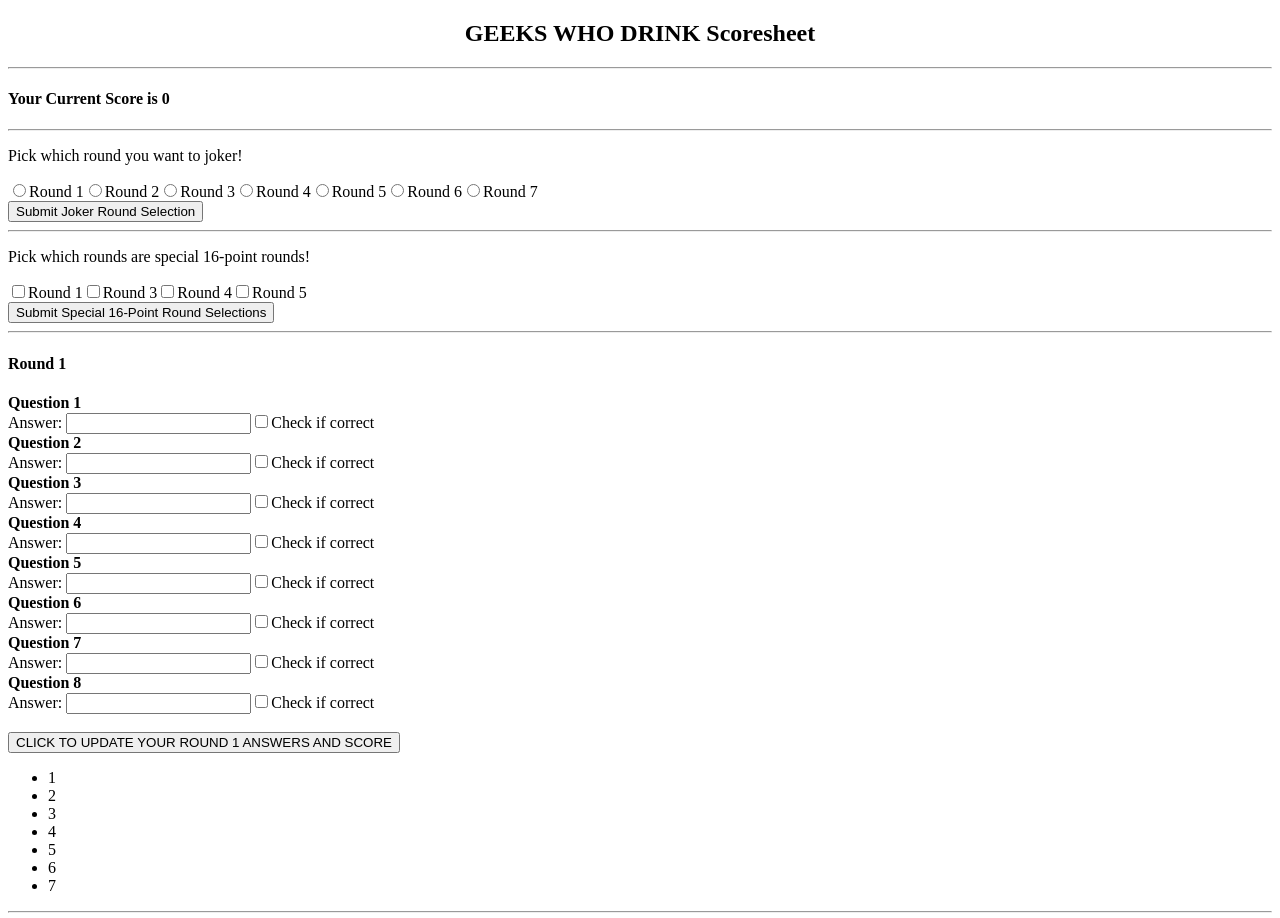
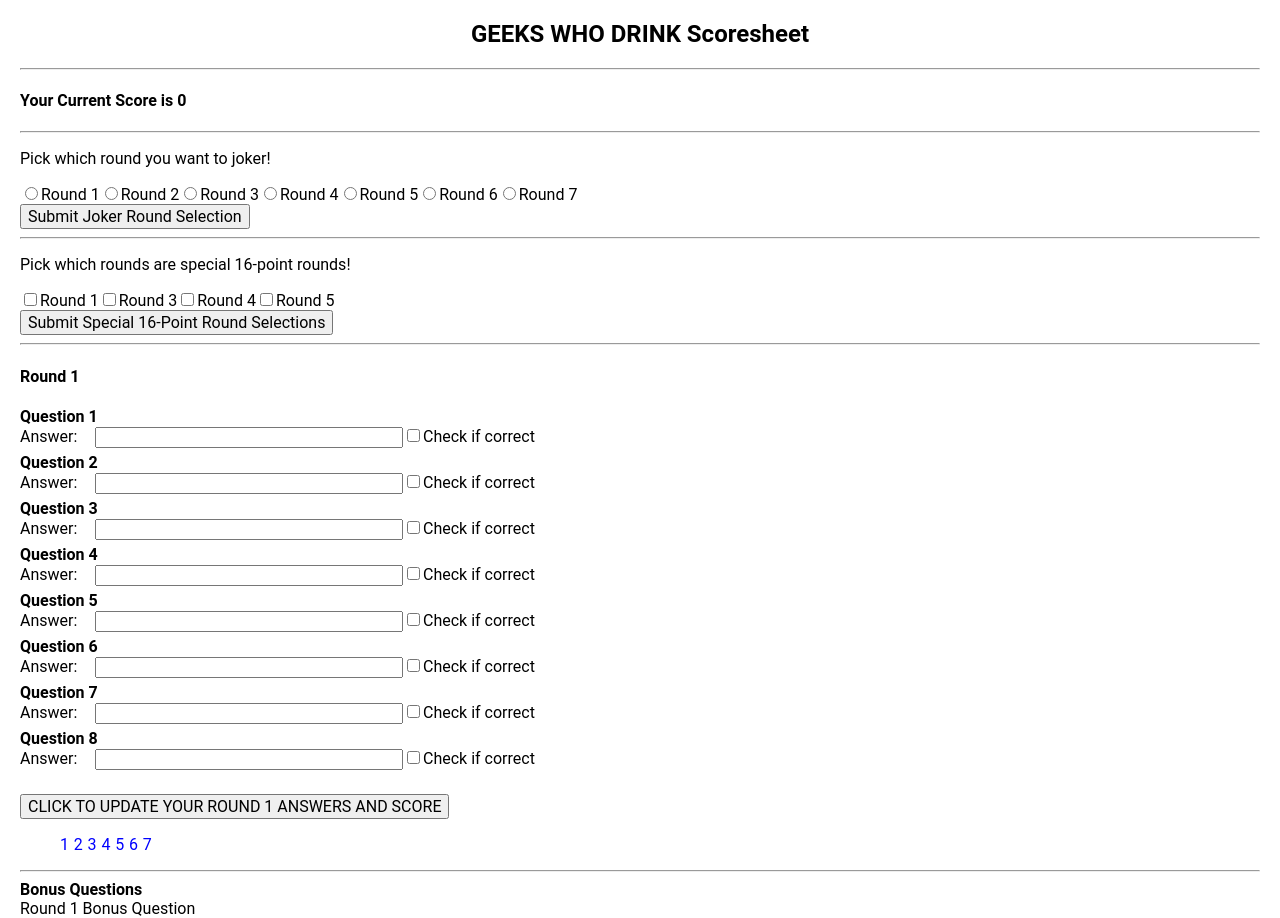
Before and after one commit to TomGower/gwd-scoresheet, a React app: page / in a window 1280 px wide. Shown: the top 918 px of the page. Built offline with nearby package versions, Linux system fonts and the light colour scheme; the HTML template or start-up script is replaced by a standard one.

Commit message:
Refactored existing styling to styled-components

```diff
--- a/src/components/App.js
+++ b/src/components/App.js
@@ -2,6 +2,7 @@
 /* eslint-disable jsx-a11y/click-events-have-key-events */
 import React from 'react';
 
+import styled from 'styled-components';
 import Joker from './Joker';
 import SpecialRound from './SpecialRound';
 import NormalRound from './NormalRound';
@@ -14,6 +15,7 @@
 import handleClick from '../functions/handleClick';
 import pickJoker from '../functions/pickJoker';
 import updateScore from '../functions/updateScore';
+import GlobalStyle from './GlobalStyles';
 
 class App extends React.Component {
   constructor() {
@@ -150,8 +152,8 @@
     }
 
     return (
-      <div>
-        <h2 align="center">GEEKS WHO DRINK Scoresheet</h2>
+      <Wrapper>
+        <Header>GEEKS WHO DRINK Scoresheet</Header>
         <hr />
         <h4>
           {`Your Current Score is ${score}`}
@@ -162,14 +164,36 @@
         <SpecialRound checkSpecialRound={this.checkSpecialRound} />
         <hr />
         {currentRound}
-        <ul id="page-numbers">
+        <PageNumbers>
           {renderPageNumbers}
-        </ul>
+        </PageNumbers>
         <hr />
         <BonusQuestions />
-      </div>
+        <GlobalStyle />
+      </Wrapper>
     );
   }
 }
 
+const Wrapper = styled.div`
+  margin-left: 20px;
+  margin-right: 20px;
+`;
+
+const Header = styled.h2`
+  text-align: center;
+`;
+
+const PageNumbers = styled.ul`
+  list-style: none;
+  display: flex;
+
+  & > li {
+    margin-right: 0.3em;
+    color: blue;
+    user-select: none;
+    cursor: pointer;
+  }
+`;
+
 export default App;
--- /dev/null
+++ b/src/components/GlobalStyles.js
@@ -0,0 +1,11 @@
+const { createGlobalStyle } = require('styled-components');
+
+const GlobalStyle = createGlobalStyle`
+  html, body, button {
+    margin: 0;
+    font-family: 'Roboto', Arial, sans-serif;
+    font-size: 1em;
+  }
+`;
+
+export default GlobalStyle;
--- a/src/components/MusicQuestion.js
+++ b/src/components/MusicQuestion.js
@@ -1,5 +1,6 @@
 import React from 'react';
 import PropTypes from 'prop-types';
+import styled from 'styled-components';
 
 const MusicQuestion = ({
   titleColor, artistColor, titleAnswer, artistAnswer, titleChecked, artistChecked, number, round,
@@ -9,17 +10,17 @@
       {`Question ${number}`}
     </strong>
     <br />
-    <span style={{ color: titleColor }}>Title</span>
+    <AnswerName style={{ color: titleColor }}>Title</AnswerName>
     {': '}
-    <input className="answer" id={`round${round}answer q${number}a`} defaultValue={titleAnswer} />
+    <Answer id={`round${round}answer q${number}a`} defaultValue={titleAnswer} />
     <label htmlFor={`question${number}`}>
       <input type="checkbox" id={`round${round} question${number}`} defaultChecked={!!titleChecked} />
       Check if correct
     </label>
     <br />
-    <span style={{ color: artistColor }}>Artist</span>
+    <AnswerName style={{ color: artistColor }}>Artist</AnswerName>
     {': '}
-    <input className="answer" id={`round${round}answer q${number}b`} defaultValue={artistAnswer} />
+    <Answer id={`round${round}answer q${number}b`} defaultValue={artistAnswer} />
     <label htmlFor={`question${number}`}>
       <input type="checkbox" id={`round${round} question${number}`} defaultChecked={!!artistChecked} />
       Check if correct
@@ -27,6 +28,16 @@
     <br />
   </div>
 );
+
+const AnswerName = styled.span`
+  display: inline-block;
+  width: 75px;
+`;
+
+const Answer = styled.input`
+  width: 300px;
+  margin-bottom: 5px;
+`;
 
 export default MusicQuestion;
 
--- a/src/components/Question.js
+++ b/src/components/Question.js
@@ -1,5 +1,6 @@
 import React from 'react';
 import PropTypes from 'prop-types';
+import styled from 'styled-components';
 
 const Question = ({
   thisColor, round, answer, number, checked = false,
@@ -7,8 +8,8 @@
   <div>
     <strong>{`Question ${number}`}</strong>
     <br />
-    <span style={{ color: thisColor }}>{'Answer: '}</span>
-    <input className="answer" id={`round${round}answer q${number}`} defaultValue={answer} />
+    <AnswerName style={{ color: thisColor }}>{'Answer: '}</AnswerName>
+    <Answer id={`round${round}answer q${number}`} defaultValue={answer} />
     <label htmlFor={`question${number}`}>
       <input type="checkbox" id={`round${round} question${number}`} defaultChecked={!!checked} />
       Check if correct
@@ -16,6 +17,16 @@
     <br />
   </div>
 );
+
+const Answer = styled.input`
+  width: 300px;
+  margin-bottom: 5px;
+`;
+
+const AnswerName = styled.span`
+  display: inline-block;
+  width: 75px;
+`;
 
 export default Question;
 
--- a/src/components/RandomRound.js
+++ b/src/components/RandomRound.js
@@ -1,5 +1,6 @@
 import React from 'react';
 import PropTypes from 'prop-types';
+import styled from 'styled-components';
 import Question from './Question';
 import TwoPartQuestion from './TwoPartQuestion';
 
@@ -41,8 +42,8 @@
       />
       <strong>Sheer Quotient</strong>
       <br />
-      <span style={{ color: colors[3] }}>{'Answer: '}</span>
-      <input className="answer" id={`round${info.round}answer q3`} defaultValue={info.answers[3]} />
+      <AnswerName style={{ color: colors[3] }}>{'Answer: '}</AnswerName>
+      <Answer id={`round${info.round}answer q3`} defaultValue={info.answers[3]} />
       <label htmlFor="question3">
         <input type="checkbox" id={`round${info.round} question3`} defaultChecked={!!(colors[3] === 'green' ? 'checked' : false)} />
         Check if correct
@@ -50,22 +51,22 @@
       <br />
       <strong>Question 4</strong>
       <br />
-      <span style={{ color: colors[4] }}>{'Answer A: '}</span>
-      <input className="answer" id={`round${info.round}answer q4a`} defaultValue={info.answers[4]} />
+      <AnswerName style={{ color: colors[4] }}>{'Answer A: '}</AnswerName>
+      <Answer id={`round${info.round}answer q4a`} defaultValue={info.answers[4]} />
       <label htmlFor="question4a">
         <input type="checkbox" id={`round${info.round} question4a`} defaultChecked={!!(colors[4] === 'green' ? 'checked' : false)} />
         Check if correct
       </label>
       <br />
-      <span style={{ color: colors[5] }}>{'Answer B: '}</span>
-      <input className="answer" id={`round${info.round}answer q4b`} defaultValue={info.answers[5]} />
+      <AnswerName style={{ color: colors[5] }}>{'Answer B: '}</AnswerName>
+      <Answer id={`round${info.round}answer q4b`} defaultValue={info.answers[5]} />
       <label htmlFor="question4b">
         <input type="checkbox" id={`round${info.round} question4b`} defaultChecked={!!(colors[5] === 'green' ? 'checked' : false)} />
         Check if correct
       </label>
       <br />
-      <span style={{ color: colors[6] }}>{'Answer C: '}</span>
-      <input className="answer" id={`round${info.round}answer q4c`} defaultValue={info.answers[6]} />
+      <AnswerName style={{ color: colors[6] }}>{'Answer C: '}</AnswerName>
+      <Answer id={`round${info.round}answer q4c`} defaultValue={info.answers[6]} />
       <label htmlFor="question4c">
         <input type="checkbox" id={`round${info.round} question4c`} defaultChecked={!!(colors[6] === 'green' ? 'checked' : false)} />
         Check if correct
@@ -80,22 +81,22 @@
       />
       <strong>Question 6</strong>
       <br />
-      <span style={{ color: colors[8] }}>{'Answer A: '}</span>
-      <input className="answer" id={`round${info.round}answer q6a`} defaultValue={info.answers[8]} />
+      <AnswerName style={{ color: colors[8] }}>{'Answer A: '}</AnswerName>
+      <Answer id={`round${info.round}answer q6a`} defaultValue={info.answers[8]} />
       <label htmlFor="question6a">
         <input type="checkbox" id={`round${info.round} question6a`} defaultChecked={!!(colors[8] === 'green' ? 'checked' : false)} />
         Check if correct
       </label>
       <br />
-      <span style={{ color: colors[9] }}>{'Answer B: '}</span>
-      <input className="answer" id={`round${info.round}answer q6b`} defaultValue={info.answers[9]} />
+      <AnswerName style={{ color: colors[9] }}>{'Answer B: '}</AnswerName>
+      <Answer id={`round${info.round}answer q6b`} defaultValue={info.answers[9]} />
       <label htmlFor="question6b">
         <input type="checkbox" id={`round${info.round} question6b`} defaultChecked={!!(colors[9] === 'green' ? 'checked' : false)} />
         Check if correct
       </label>
       <br />
-      <span style={{ color: colors[10] }}>{'Answer C: '}</span>
-      <input className="answer" id={`round${info.round}answer q6c`} defaultValue={info.answers[10]} />
+      <AnswerName style={{ color: colors[10] }}>{'Answer C: '}</AnswerName>
+      <Answer id={`round${info.round}answer q6c`} defaultValue={info.answers[10]} />
       <label htmlFor="question6c">
         <input type="checkbox" id={`round${info.round} question6c`} defaultChecked={!!(colors[10] === 'green' ? 'checked' : false)} />
         Check if correct
@@ -110,29 +111,29 @@
       />
       <strong>Question 8</strong>
       <br />
-      <span style={{ color: colors[12] }}>{'Answer A: '}</span>
-      <input className="answer" id={`round${info.round}answer q8a`} defaultValue={info.answers[12]} />
+      <AnswerName style={{ color: colors[12] }}>{'Answer A: '}</AnswerName>
+      <Answer id={`round${info.round}answer q8a`} defaultValue={info.answers[12]} />
       <label htmlFor="question8a">
         <input type="checkbox" id={`round${info.round} question8a`} defaultChecked={!!(colors[12] === 'green' ? 'checked' : false)} />
         Check if correct
       </label>
       <br />
-      <span style={{ color: colors[13] }}>{'Answer B: '}</span>
-      <input className="answer" id={`round${info.round}answer q8b`} defaultValue={info.answers[13]} />
+      <AnswerName style={{ color: colors[13] }}>{'Answer B: '}</AnswerName>
+      <Answer id={`round${info.round}answer q8b`} defaultValue={info.answers[13]} />
       <label htmlFor="question8b">
         <input type="checkbox" id={`round${info.round} question8b`} defaultChecked={!!(colors[13] === 'green' ? 'checked' : false)} />
         Check if correct
       </label>
       <br />
-      <span style={{ color: colors[14] }}>{'Answer C: '}</span>
-      <input className="answer" id={`round${info.round}answer q8c`} defaultValue={info.answers[14]} />
+      <AnswerName style={{ color: colors[14] }}>{'Answer C: '}</AnswerName>
+      <Answer id={`round${info.round}answer q8c`} defaultValue={info.answers[14]} />
       <label htmlFor="question8c">
         <input type="checkbox" id={`round${info.round} question8c`} defaultChecked={!!(colors[14] === 'green' ? 'checked' : false)} />
         Check if correct
       </label>
       <br />
-      <span style={{ color: colors[15] }}>{'Answer D: '}</span>
-      <input className="answer" id={`round${info.round}answer q8d`} defaultValue={info.answers[15]} />
+      <AnswerName style={{ color: colors[15] }}>{'Answer D: '}</AnswerName>
+      <Answer id={`round${info.round}answer q8d`} defaultValue={info.answers[15]} />
       <label htmlFor="question8d">
         <input type="checkbox" id={`round${info.round} question8d`} defaultChecked={!!(colors[15] === 'green' ? 'checked' : false)} />
         Check if correct
@@ -146,6 +147,16 @@
   );
 };
 
+const Answer = styled.input`
+  width: 300px;
+  margin-bottom: 5px;
+`;
+
+const AnswerName = styled.span`
+  display: inline-block;
+  width: 75px;
+`;
+
 export default RandomRound;
 
 RandomRound.propTypes = {
--- a/src/components/TwoPartQuestion.js
+++ b/src/components/TwoPartQuestion.js
@@ -1,5 +1,6 @@
 import React from 'react';
 import PropTypes from 'prop-types';
+import styled from 'styled-components';
 
 const TwoPartQuestion = ({
   round, number, color1, answer1, checked1, color2, answer2, checked2,
@@ -9,15 +10,15 @@
       {`Question ${number}`}
     </strong>
     <br />
-    <span style={{ color: color1 }}>{'Answer A: '}</span>
-    <input className="answer" id={`round${round}answer q${number}a`} defaultValue={answer1} />
+    <AnswerName style={{ color: color1 }}>{'Answer A: '}</AnswerName>
+    <Answer id={`round${round}answer q${number}a`} defaultValue={answer1} />
     <label htmlFor={`question${number}a`}>
       <input type="checkbox" id={`round${round} question${number}a`} defaultChecked={!!checked1} />
       Check if correct
     </label>
     <br />
-    <span style={{ color: color2 }}>{'Answer B: '}</span>
-    <input className="answer" id={`round${round}answer q${number}b`} defaultValue={answer2} />
+    <AnswerName style={{ color: color2 }}>{'Answer B: '}</AnswerName>
+    <Answer id={`round${round}answer q${number}b`} defaultValue={answer2} />
     <label htmlFor={`question${number}b`}>
       <input type="checkbox" id={`round${round} question${number}b`} defaultChecked={!!checked2} />
       Check if correct
@@ -25,6 +26,16 @@
     <br />
   </div>
 );
+
+const Answer = styled.input`
+  width: 300px;
+  margin-bottom: 5px;
+`;
+
+const AnswerName = styled.span`
+  display: inline-block;
+  width: 75px;
+`;
 
 export default TwoPartQuestion;
 
```
Also changed, not shown: src/components/BonusQuestion.js (+13 -3 lines), 2 other files (tests, documents, lock files or other folders).
